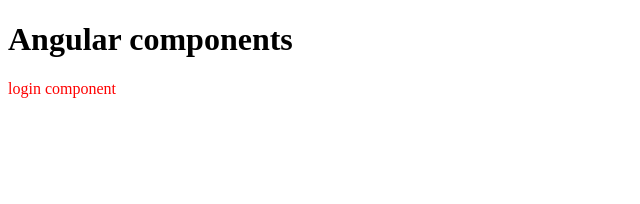
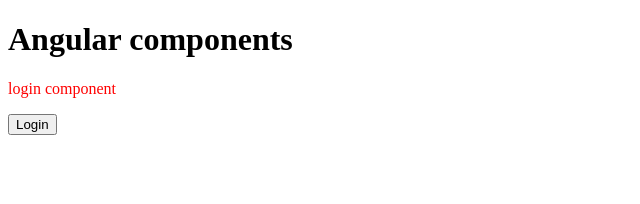
Before and after one commit to HuiyuLiz/angular-learning-notes, an Angular app: page / in a window 1280 px wide. Shown: the top 204 px of the page, without its empty margins (0-640 px from the left). Built offline with nearby package versions, Linux system fonts and the light colour scheme.

Commit message:
feat: Add login button and click handlers to Login component

```diff
--- a/src/app/login/login.html
+++ b/src/app/login/login.html
@@ -1 +1,2 @@
 <p>login component</p>
+<button (click)="clickHandler()">Login</button>
--- a/src/app/login/login.ts
+++ b/src/app/login/login.ts
@@ -6,4 +6,14 @@
   templateUrl: './login.html',
   styles: 'p { color: red; }',
 })
-export class Login {}
+export class Login {
+  clickHandler() {
+    console.log('login button clicked');
+
+    this.anotherClickHandler();
+  }
+
+  anotherClickHandler() {
+    console.log('another login button clicked');
+  }
+}
```
